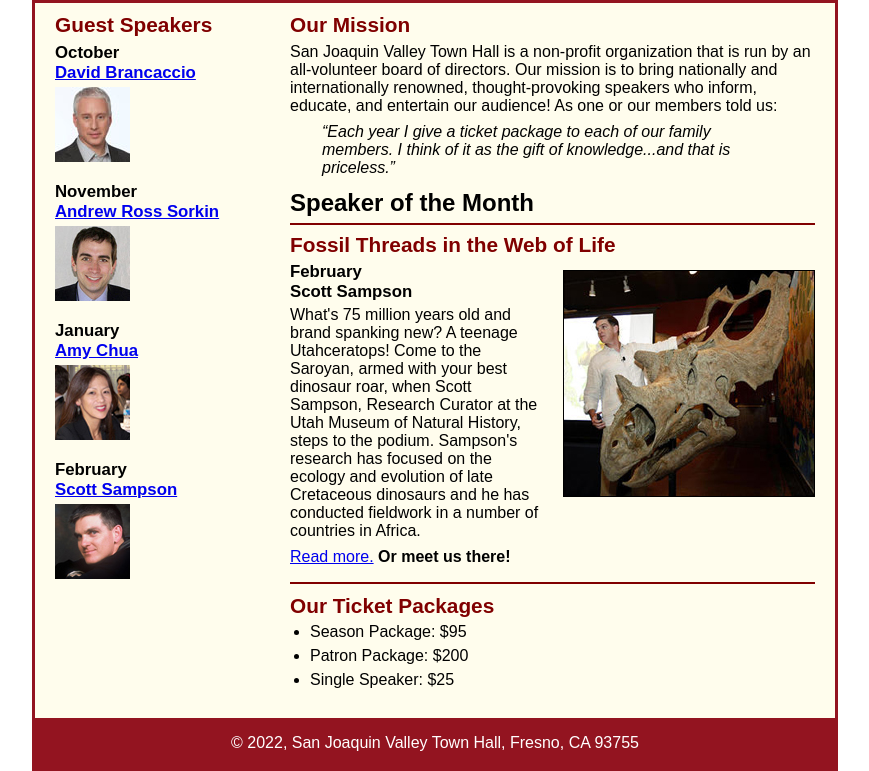
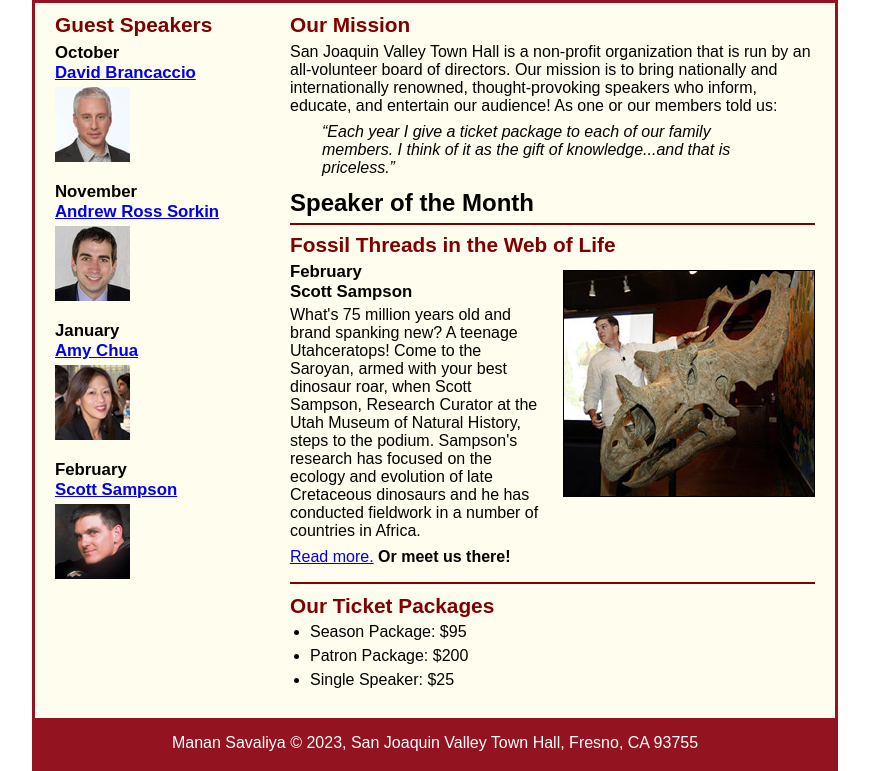
Before and after one commit to mds77-njit/A10, a plain HTML site: page index.html in a window 1280 px wide. Shown: the part 120-891 px from the top of the page, without its empty margins (205-1074 px from the left). Drawn offline with Linux system fonts and the light colour scheme.

Commit message:
Update index.html

```diff
--- a/index.html
+++ b/index.html
@@ -58,7 +58,7 @@
 		</aside>
 	</main>
 	<footer>
-		<p>&copy; 2022, San Joaquin Valley Town Hall, Fresno, CA 93755</p>
+		<p>Manan Savaliya &copy; 2023, San Joaquin Valley Town Hall, Fresno, CA 93755</p>
 	</footer>
 </body>
 </html>
```
